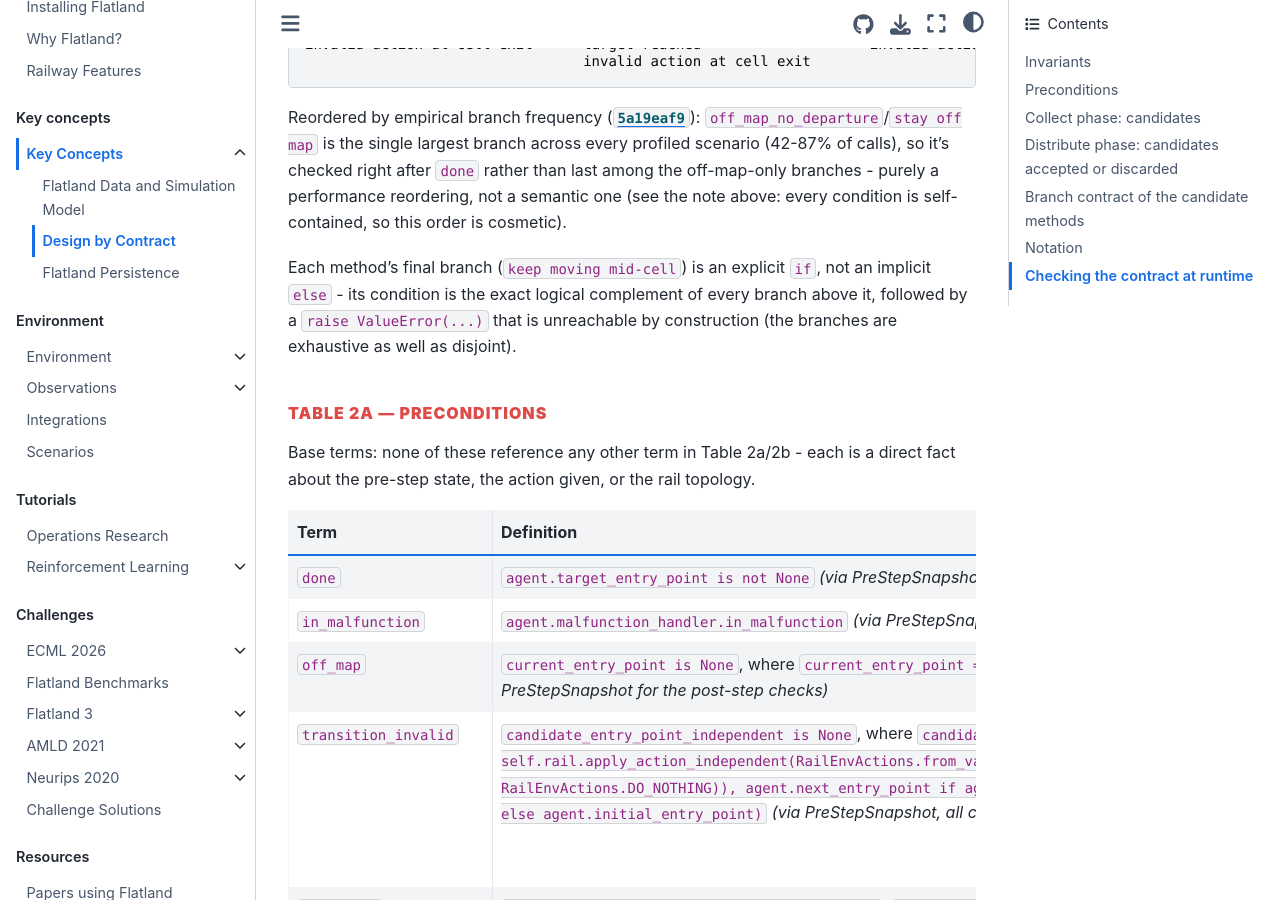
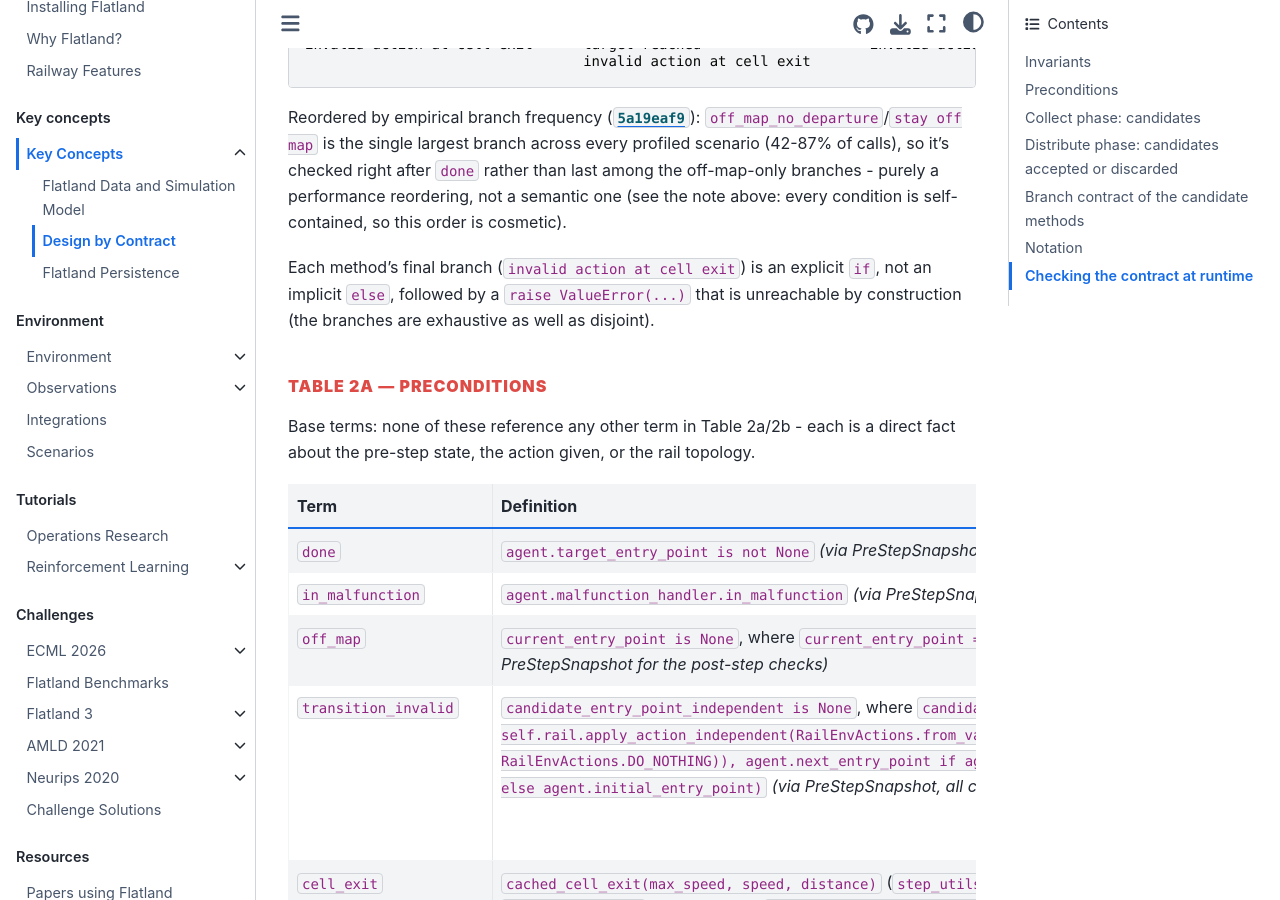
Before and after one commit to flatland-association/flatland-book, a Jupyter Book: the page built from key-concepts/design_by_contract.md, in a window 1280 px wide and 900 px high, scrolled down 7617 px. Built offline with Jupyter Book 1.0.4 settings and Sphinx 7.4.7 and the Sphinx Book theme 1.1.4, drawn with Linux system fonts in a browser that asks for light colours; pages that are not in the unit, such as notebooks, are missing from menus.

Commit message:
docs(design-by-contract): name the actual final branch of the candidate methods.
Co-Authored-By: Claude Opus 5.5 <noreply@anthropic.com>

```diff
--- a/key-concepts/design_by_contract.md
+++ b/key-concepts/design_by_contract.md
@@ -158,10 +158,9 @@ single largest branch across every profiled scenario (42-87% of calls), so it's
 `done` rather than last among the off-map-only branches - purely a performance reordering, not a
 semantic one (see the note above: every condition is self-contained, so this order is cosmetic).
 
-Each method's final branch (`keep moving mid-cell`) is an explicit `if`, not an implicit `else` - its
-condition is the exact logical complement of every branch above it, followed by a
-`raise ValueError(...)` that is unreachable by construction (the branches are exhaustive as well as
-disjoint).
+Each method's final branch (`invalid action at cell exit`) is an explicit `if`, not an implicit `else`,
+followed by a `raise ValueError(...)` that is unreachable by construction (the branches are exhaustive as
+well as disjoint).
 
 ### Table 2a — preconditions
 
```
